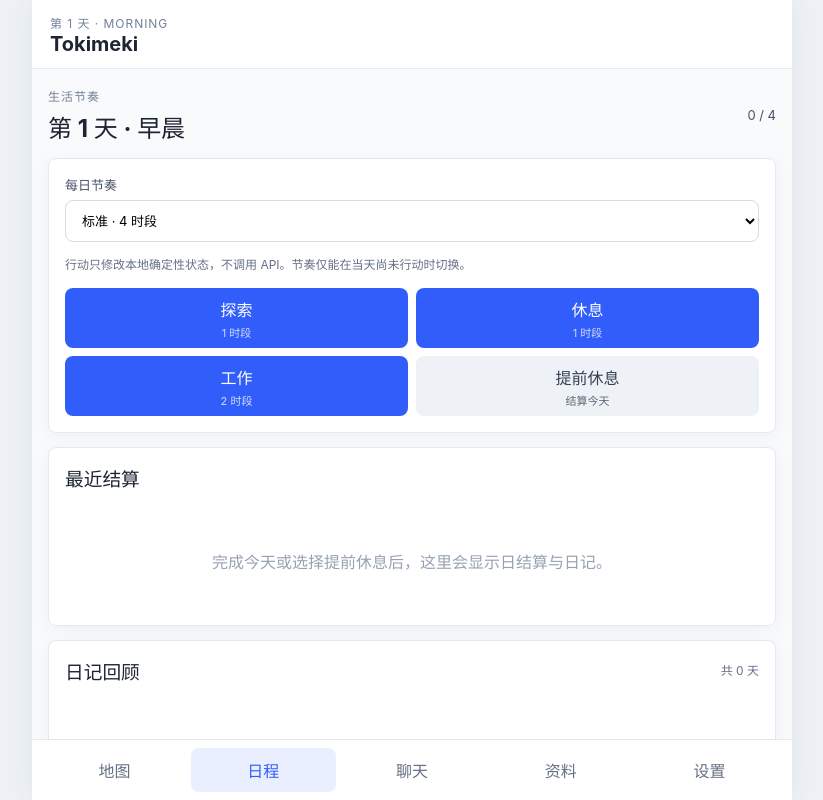
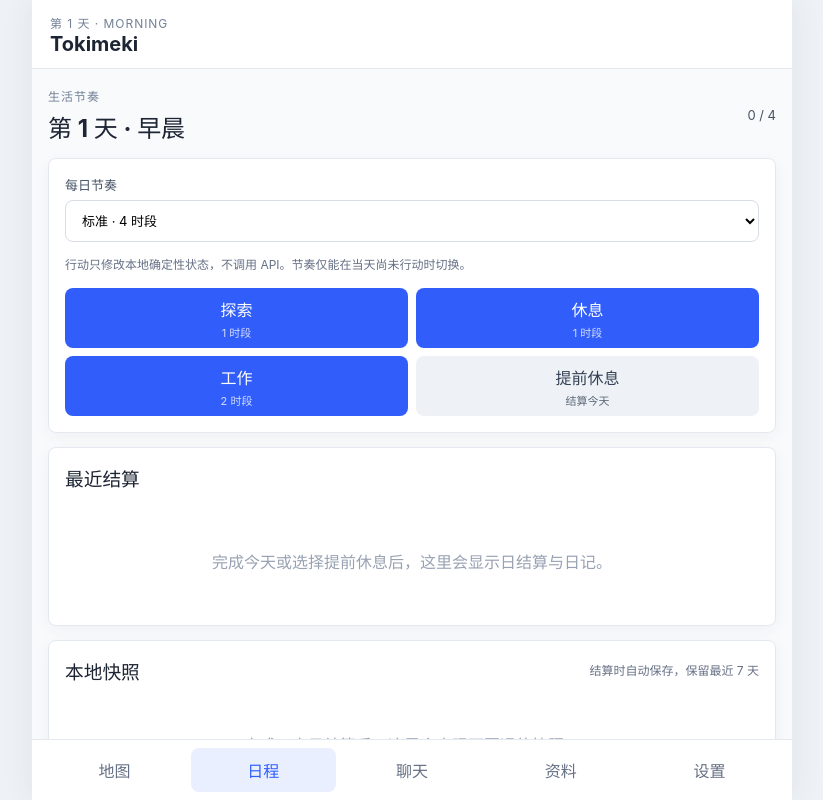
Before and after one commit to ssrei7/Tokimeki, a React (Vite) app: page / in a window 1280 px wide. Both pictures are taken after a click on the button "日程". Shown: the whole page, without its empty margins (228-1051 px from the left). Built offline with nearby package versions, Linux system fonts and the light colour scheme.

Commit message:
feat: persist saves and manage daily snapshots

```diff
--- a/src/App.tsx
+++ b/src/App.tsx
@@ -8,6 +8,7 @@ import type { ApplyOpsResult, ParsedReply } from './core/ops';
 import { advanceAction, availableSlots, endDay, updateDiaryEntry } from './core/time';
 import { PresetBundleSchema, type CharacterCard, type ChatMessage, type ChatRecord, type Preset, type PresetBundle, type WorldbookEntry } from './data/content';
 import { clearChats, contentDb, deleteCharacter, deletePreset, deletePresetBundle, deleteWorldbook, loadChat, saveCharacter, saveChat, savePreset, savePresetBundle, saveWorldbook } from './data/db/content';
+import { listSnapshots, loadCurrentSave, loadSnapshot, saveCurrentSave, saveDailySnapshot, type SaveSnapshot } from './data/db/save';
 import { exportPresetBundle, exportSaveZip, importPresetBundle, importSaveZip } from './data/io/zip';
 import { DEFAULT_ACTION_COSTS, DEFAULT_SLOT_DEFS, SaveFileSchema, type SaveFile } from './data/schema/save';
 import { testProviderConnection } from './providers/connection-test';
@@ -110,6 +111,7 @@ export function App() {
   const [busy, setBusy] = useState(false);
   const [feedback, setFeedback] = useState<Feedback>(null);
   const [save, setSave] = useState<SaveFile>(defaultSave);
+  const [snapshots, setSnapshots] = useState<SaveSnapshot[]>([]);
   const saveRef = useRef(save);
   const pendingDiaryDaysRef = useRef<number[]>([]);
   const [pendingOps, setPendingOps] = useState<PendingOpsRecovery | null>(null);
@@ -126,7 +128,16 @@ export function App() {
   const [debug, setDebug] = useState<DebugState>({ prompt: null, raw: '', ops: '尚未解析状态变化。', state: JSON.stringify(defaultSave, null, 2) });
 
   useEffect(() => {
-    void Promise.all([contentDb.characters.toArray(), contentDb.worldbooks.toArray(), contentDb.presets.toArray(), contentDb.presetBundles.toArray(), providerDb.providers.toArray(), providerDb.bindings.toArray(), providerDb.settings.get('defaultProviderId')]).then(([c, w, p, bundles, ps, bs, setting]) => {
+    void Promise.all([contentDb.characters.toArray(), contentDb.worldbooks.toArray(), contentDb.presets.toArray(), contentDb.presetBundles.toArray(), providerDb.providers.toArray(), providerDb.bindings.toArray(), providerDb.settings.get('defaultProviderId'), loadCurrentSave(), listSnapshots()]).then(([c, w, p, bundles, ps, bs, setting, persistedSave, savedSnapshots]) => {
+      if (persistedSave) {
+        const parsedSave = SaveFileSchema.parse(persistedSave);
+        saveRef.current = parsedSave;
+        setSave(parsedSave);
+        setDebug((current) => ({ ...current, state: JSON.stringify(parsedSave, null, 2) }));
+      } else {
+        void saveCurrentSave(defaultSave);
+      }
+      setSnapshots(savedSnapshots);
       const validBundles = bundles.flatMap((bundle) => {
         const parsed = PresetBundleSchema.safeParse(bundle);
         return parsed.success ? [parsed.data] : [];
@@ -182,8 +193,15 @@ export function App() {
     saveRef.current = parsed;
     setSave(parsed);
     setDebug((current) => ({ ...current, state: JSON.stringify(parsed, null, 2) }));
+    void saveCurrentSave(parsed).catch((error) => setFeedback({ tone: 'error', text: `本地存档保存失败：${errorMessage(error, '未知错误')}` }));
     const settledDays = pendingDiaryDaysRef.current.splice(0);
-    if (settledDays.length) queueMicrotask(() => settledDays.forEach((day) => { void generateDayDiary(day); }));
+    if (settledDays.length) {
+      void (async () => {
+        for (const day of settledDays) await saveDailySnapshot(parsed, day, parsed.meta.updatedAt);
+        setSnapshots(await listSnapshots());
+      })().catch((error) => setFeedback({ tone: 'error', text: `自动快照保存失败：${errorMessage(error, '未知错误')}` }));
+      queueMicrotask(() => settledDays.forEach((day) => { void generateDayDiary(day); }));
+    }
   }
 
   async function generateDayDiary(day: number): Promise<void> {
@@ -235,6 +253,15 @@ export function App() {
     commitSave(next);
     setTab('day');
     setFeedback({ tone: 'success', text: `第 ${settlement.day} 天已提前结算，已进入下一天。` });
+  }
+
+  async function restoreSnapshot(id: string): Promise<void> {
+    const snapshot = await loadSnapshot(id);
+    if (!snapshot) { setFeedback({ tone: 'error', text: '找不到这个本地快照。' }); return; }
+    if (!window.confirm(`确定回到第 ${snapshot.day} 天的快照吗？当前世界进度将被替换。`)) return;
+    pendingDiaryDaysRef.current = [];
+    commitSave(snapshot.save);
+    setFeedback({ tone: 'success', text: `已回到第 ${snapshot.day} 天的本地快照。` });
   }
 
   function saveDiaryEdit(day: number, text: string): void {
@@ -661,7 +688,7 @@ export function App() {
     <main className={`screen ${tab === 'chat' ? 'chat-screen-host' : ''}`}>
       {feedback && <div className={`feedback ${feedback.tone}`} role="status">{feedback.text}<button aria-label="关闭提示" onClick={() => setFeedback(null)}>×</button></div>}
       {tab === 'map' && <MapView onOpenChat={() => setTab('chat')} />}
-      {tab === 'day' && <DayView save={save} summarizingDay={summarizingDay} onAction={runDayAction} onSleep={sleepEarly} onSaveDiary={saveDiaryEdit} onPresetChange={setCalendarPreset} />}
+      {tab === 'day' && <DayView save={save} snapshots={snapshots} summarizingDay={summarizingDay} onAction={runDayAction} onSleep={sleepEarly} onRestoreSnapshot={restoreSnapshot} onSaveDiary={saveDiaryEdit} onPresetChange={setCalendarPreset} />}
       {tab === 'chat' && <ChatView characters={characters} selectedCharacterId={selectedCharacterId} setSelectedCharacterId={setSelectedCharacterId} messages={messages} input={input} setInput={setInput} onAppend={appendMessage} onGenerate={generateReply} requestStatus={requestStatus} busy={busy} pendingOps={pendingOps} manualOps={manualOps} setManualOps={setManualOps} onRetryOps={retryOpsExtraction} onApplyManualOps={applyManualOps} />}
       {tab === 'library' && <LibraryView characters={characters} worldbooks={worldbooks} presets={presets} presetBundles={presetBundles} selectedPresetBundleId={selectedPresetBundleId} setSelectedPresetBundleId={setSelectedPresetBundleId} presetBundleName={presetBundleName} setPresetBundleName={setPresetBundleName} onCreatePresetBundle={createPresetBundle} onRenamePresetBundle={renamePresetBundle} onDeletePresetBundle={removePresetBundle} save={save} name={name} setName={setName} draftText={draftText} setDraftText={setDraftText} editing={editing} setEditing={setEditing} addContent={addContent} onDelete={onDelete} onExport={downloadJson} onImport={importContent} onExportSave={downloadSave} onImportSave={loadSave} onExportPresetBundle={exportPresetBundleFile} onImportPresetBundle={importPresetBundleFile} includeChatsOnExport={includeChatsOnExport} setIncludeChatsOnExport={setIncludeChatsOnExport} onClearChats={clearAllChats} itemName={itemName} setItemName={setItemName} itemTags={itemTags} setItemTags={setItemTags} itemDescription={itemDescription} setItemDescription={setItemDescription} onAddItem={addItemDefinition} />}
       {tab === 'settings' && <SettingsView provider={provider} setProvider={setProvider} providers={providers} bindings={bindings} defaultProviderId={defaultProviderId} headersDraft={headersDraft} setHeadersDraft={setHeadersDraft} models={models} requestStatus={requestStatus} onNewProvider={() => { setProvider(newProvider()); setModels([]); }} onSaveProvider={saveProviderConfig} onDeleteProvider={deleteProviderConfig} onDiscoverModels={discoverModels} onTestConnection={testConnection} onDefaultProviderChange={updateDefaultProvider} onBindingChange={updateTaskBinding} debug={debug} debugTab={debugTab} setDebugTab={setDebugTab} save={save} statKey={statKey} setStatKey={setStatKey} statValue={statValue} setStatValue={setStatValue} onAddStat={addCustomStat} mockFixtureId={mockFixtureId} setMockFixtureId={setMockFixtureId} />}
@@ -674,7 +701,7 @@ function MapView({ onOpenChat }: { onOpenChat: () => void }) {
   return <section className="map-screen"><div className="map-canvas"><span className="map-pin active">你</span><span className="map-pin pin-a">旧市场</span><span className="map-pin pin-b">西码头</span><div className="map-road road-a" /><div className="map-road road-b" /></div><div className="place-card"><span className="eyebrow">当前位置</span><h2>起点街区</h2><p>从地图出发，去遇见今天的世界。</p><button onClick={onOpenChat}>打开聊天</button></div></section>;
 }
 
-function DayView(props: { save: SaveFile; summarizingDay: number | null; onAction: (kind: string) => void; onSleep: () => void; onSaveDiary: (day: number, text: string) => void; onPresetChange: (preset: SaveFile['config']['calendar']['preset']) => void }) {
+function DayView(props: { save: SaveFile; snapshots: SaveSnapshot[]; summarizingDay: number | null; onAction: (kind: string) => void; onSleep: () => void; onRestoreSnapshot: (id: string) => Promise<void>; onSaveDiary: (day: number, text: string) => void; onPresetChange: (preset: SaveFile['config']['calendar']['preset']) => void }) {
   const { calendar } = props.save.config;
   const capacity = availableSlots(calendar);
   const used = props.save.world.slotsUsedToday;
@@ -692,6 +719,7 @@ function DayView(props: { save: SaveFile; summarizingDay: number | null; onActio
     <div className="section-heading"><div><span className="eyebrow">生活节奏</span><h2>第 {props.save.world.clock.day} 天 · {slotName}</h2></div><span className="slot-count">{calendar.unlimitedSlots ? '无限时段' : `${used} / ${capacity}`}</span></div>
     <div className="day-card"><label>每日节奏<select value={calendar.preset} disabled={used > 0} onChange={(event) => props.onPresetChange(event.target.value as SaveFile['config']['calendar']['preset'])}><option value="leisure">悠闲 · 6 时段</option><option value="standard">标准 · 4 时段</option><option value="tight">紧凑 · 3 时段</option><option value="sandbox">沙盒 · 不消耗</option></select></label><p className="io-scope">行动只修改本地确定性状态，不调用 API。节奏仅能在当天尚未行动时切换。</p><div className="day-actions">{actionButtons.map((action) => <button key={action.kind} onClick={() => props.onAction(action.kind)} disabled={!calendar.unlimitedSlots && action.cost > remaining}>{action.label}<small>{calendar.unlimitedSlots ? '不消耗' : `${action.cost} 时段`}</small></button>)}<button className="secondary" onClick={props.onSleep}>提前休息<small>结算今天</small></button></div></div>
     <div className="settlement-card"><div className="list-heading"><h3>最近结算</h3>{props.summarizingDay === latestSettlement?.day && <span className="request-status requesting">正在生成日记…</span>}</div>{latestSettlement ? <><div className="settlement-grid"><span>日期<strong>第 {latestSettlement.day} 天</strong></span><span>足迹<strong>{latestSettlement.footprint.join('、') || '无'}</strong></span><span>遇见<strong>{latestSettlement.met.join('、') || '无人'}</strong></span><span>收支<strong>{latestSettlement.income - latestSettlement.expense}</strong></span><span>新物品<strong>{latestSettlement.itemsGained.length ? latestSettlement.itemsGained.map((entry) => `${entry.itemId} ×${entry.count}`).join('、') : '无'}</strong></span><span>明日待办<strong>{latestSettlement.appointmentsTomorrow.length ? latestSettlement.appointmentsTomorrow.map((item) => item.note ?? item.id).join('、') : '无'}</strong></span></div><div className="relation-summary"><strong>关系变化</strong>{latestSettlement.relationChanges.length ? latestSettlement.relationChanges.map((change) => <p key={change.charId}>{change.prose}</p>) : <p className="empty">本阶段暂无相遇记录。</p>}</div>{latestDiary && <DiaryEditor entry={latestDiary} onSave={props.onSaveDiary} />}</> : <p className="empty">完成今天或选择提前休息后，这里会显示日结算与日记。</p>}</div>
+    <div className="snapshot-card"><div className="list-heading"><h3>本地快照</h3><span className="io-scope">结算时自动保存，保留最近 7 天</span></div>{props.snapshots.length ? props.snapshots.map((snapshot) => <div className="list-row" key={snapshot.id}><span>第 {snapshot.day} 天<strong>{snapshot.save.world.clock.day === snapshot.day + 1 ? ' · 次日开始前' : ''}</strong><small>保存于 {snapshot.createdAt}</small></span><button className="secondary" onClick={() => void props.onRestoreSnapshot(snapshot.id)}>回到这一天</button></div>) : <p className="empty">完成一次日结算后，这里会出现可回退的快照。</p>}</div>
     <div className="diary-archive"><div className="list-heading"><h3>日记回顾</h3><span className="io-scope">共 {props.save.world.diary.length} 天</span></div>{archivedDiaries.length ? archivedDiaries.map((entry) => <details key={entry.day}><summary>第 {entry.day} 天{entry.editedAt ? ' · 已编辑' : ''}</summary><DiaryEditor entry={entry} onSave={props.onSaveDiary} /></details>) : <p className="empty">完成第一天结算后，这里会保留历日日记。</p>}</div>
   </section>;
 }
--- /dev/null
+++ b/src/data/db/save.ts
@@ -0,0 +1,56 @@
+import Dexie, { type Table } from 'dexie';
+import { SaveFileSchema, type SaveFile } from '../schema/save';
+
+export const DEFAULT_SNAPSHOT_LIMIT = 7;
+
+export interface CurrentSaveRecord {
+  id: 'current';
+  save: SaveFile;
+  updatedAt: string;
+}
+
+export interface SaveSnapshot {
+  id: string;
+  day: number;
+  createdAt: string;
+  save: SaveFile;
+}
+
+export class SaveDatabase extends Dexie {
+  current!: Table<CurrentSaveRecord, string>;
+  snapshots!: Table<SaveSnapshot, string>;
+
+  constructor(name = 'tokimeki-save') {
+    super(name);
+    this.version(1).stores({ current: 'id', snapshots: 'id, day, createdAt' });
+  }
+}
+
+export const saveDb = new SaveDatabase();
+
+export async function loadCurrentSave(): Promise<SaveFile | undefined> {
+  const record = await saveDb.current.get('current');
+  return record ? SaveFileSchema.parse(record.save) : undefined;
+}
+
+export async function saveCurrentSave(save: SaveFile): Promise<void> {
+  const parsed = SaveFileSchema.parse(save);
+  await saveDb.current.put({ id: 'current', save: parsed, updatedAt: parsed.meta.updatedAt });
+}
+
+export async function saveDailySnapshot(save: SaveFile, day: number, createdAt: string, limit = DEFAULT_SNAPSHOT_LIMIT): Promise<void> {
+  const parsed = SaveFileSchema.parse(save);
+  await saveDb.snapshots.put({ id: `day-${day}`, day, createdAt, save: parsed });
+  const snapshots = await saveDb.snapshots.orderBy('day').reverse().toArray();
+  const stale = snapshots.slice(Math.max(0, limit));
+  if (stale.length) await saveDb.snapshots.bulkDelete(stale.map((snapshot) => snapshot.id));
+}
+
+export async function listSnapshots(): Promise<SaveSnapshot[]> {
+  return saveDb.snapshots.orderBy('day').reverse().toArray();
+}
+
+export async function loadSnapshot(id: string): Promise<SaveSnapshot | undefined> {
+  const snapshot = await saveDb.snapshots.get(id);
+  return snapshot ? { ...snapshot, save: SaveFileSchema.parse(snapshot.save) } : undefined;
+}
--- a/src/ui/theme/app.css
+++ b/src/ui/theme/app.css
@@ -24,7 +24,7 @@ button.danger { background: #fee4e2; color: #b42318; }
 .map-road { position: absolute; height: 8px; border-radius: 8px; background: #fff9; transform-origin: left center; }
 .road-a { width: 62%; left: 25%; top: 45%; transform: rotate(-28deg); }
 .road-b { width: 52%; left: 43%; top: 48%; transform: rotate(32deg); }
-.place-card, .provider-card, .editor-card, .list-card, .io-card, .day-card, .settlement-card { border: 1px solid #e4e8ef; border-radius: 8px; padding: 16px; background: #fff; box-shadow: 0 4px 16px #3440540d; }
+.place-card, .provider-card, .editor-card, .list-card, .io-card, .day-card, .settlement-card, .snapshot-card { border: 1px solid #e4e8ef; border-radius: 8px; padding: 16px; background: #fff; box-shadow: 0 4px 16px #3440540d; }
 .place-card p { color: #667085; margin: 8px 0 14px; }
 .provider-card, .editor-card { display: grid; gap: 10px; margin-bottom: 14px; }
 .provider-card label { display: grid; gap: 6px; color: #475467; font-size: 13px; }
@@ -113,6 +113,10 @@ button.danger { background: #fee4e2; color: #b42318; }
 .settlement-grid span { display: grid; gap: 3px; padding: 10px; border-radius: 8px; background: #f8fafc; color: #667085; font-size: 12px; }
 .settlement-grid strong { color: #1d2433; overflow-wrap: anywhere; }
 .relation-summary { display: grid; gap: 6px; }
+.snapshot-card { display: grid; gap: 4px; margin-bottom: 14px; }
+.snapshot-card .list-row { align-items: center; }
+.snapshot-card .list-row > span { min-width: 0; }
+.snapshot-card .list-row strong { display: inline; margin-left: 4px; }
 .diary-editor { display: grid; gap: 8px; padding-top: 12px; border-top: 1px solid #eef0f3; }
 .diary-editor textarea { min-height: 120px; }
 .diary-archive { display: grid; gap: 10px; margin-bottom: 14px; padding: 16px; border: 1px solid #e4e8ef; border-radius: 8px; background: #fff; box-shadow: 0 4px 16px #3440540d; }
```
